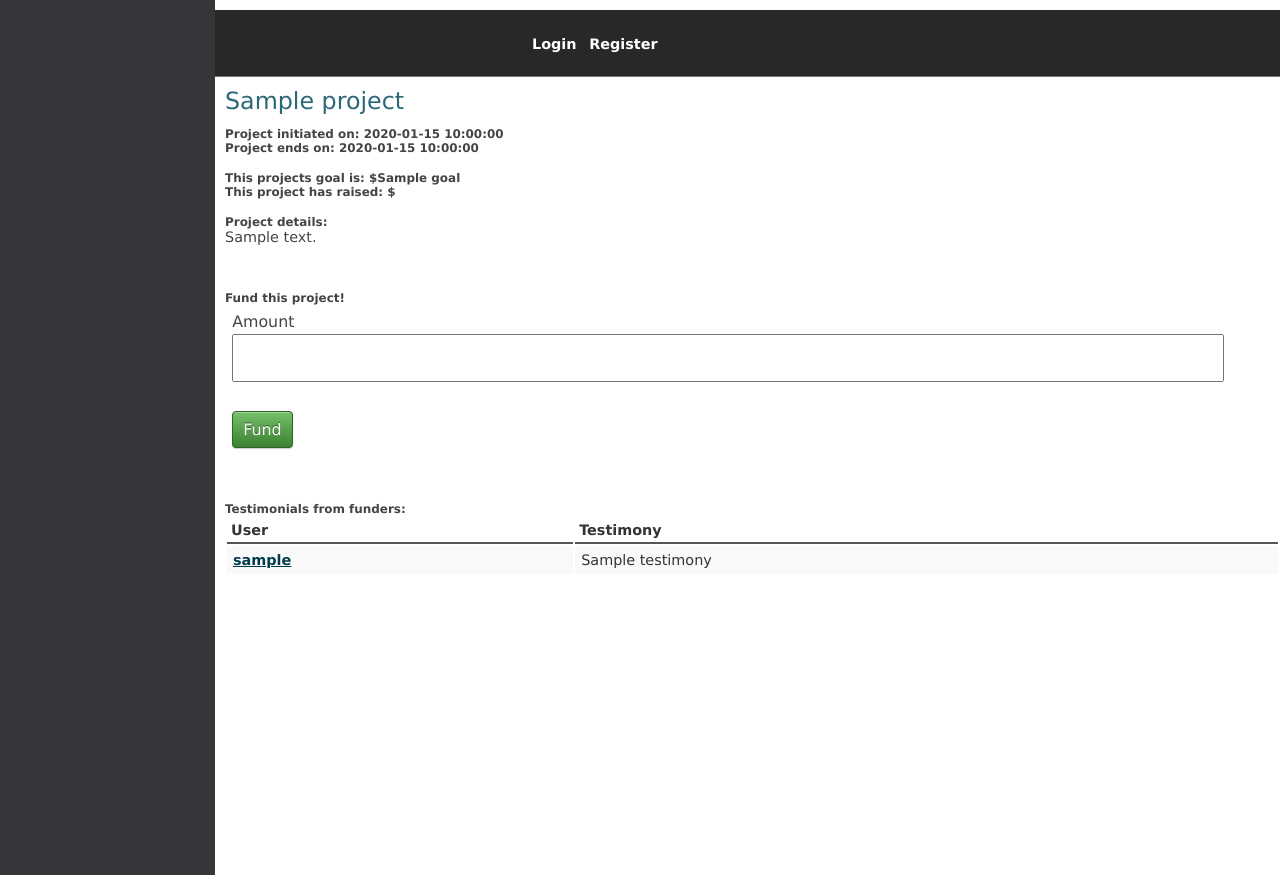
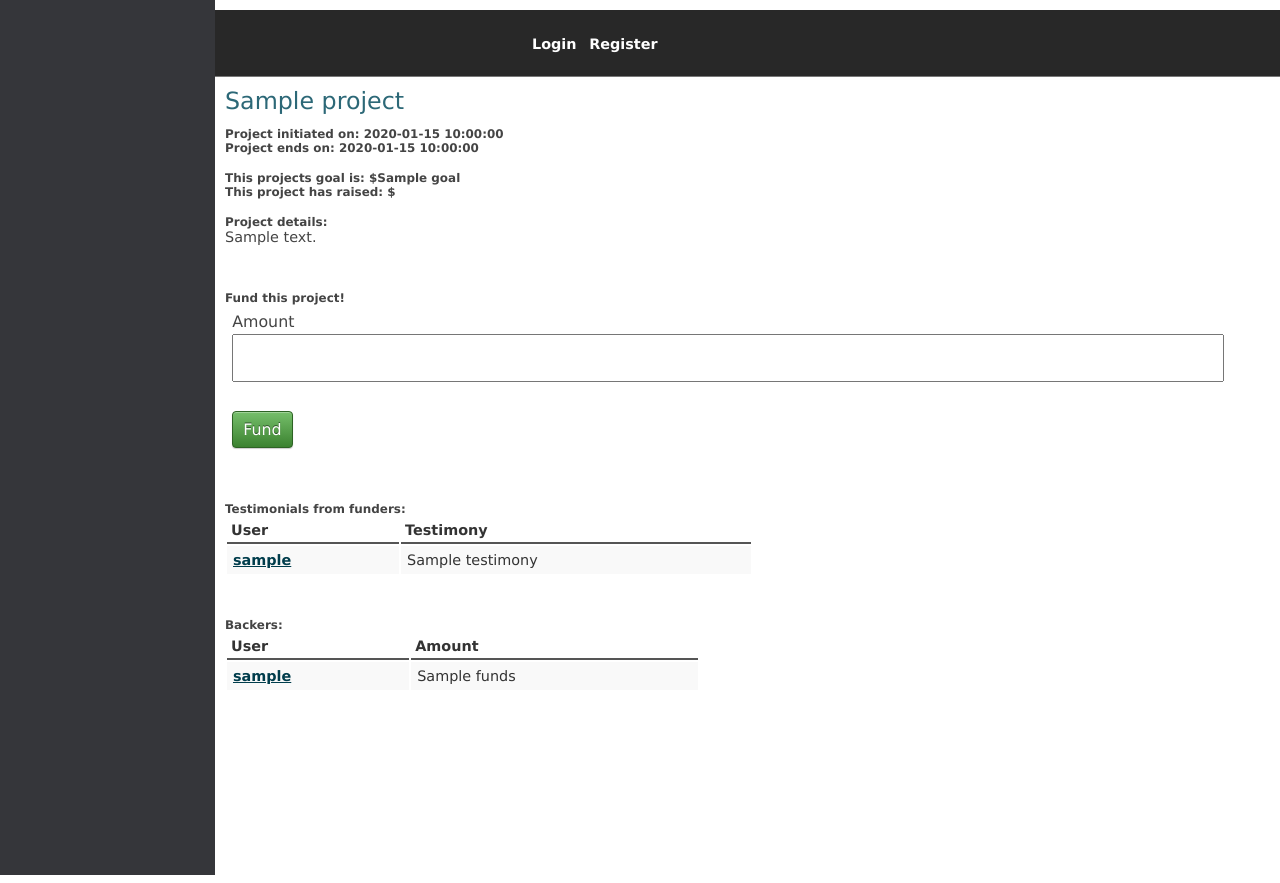
Before and after one commit to ohdoyoun/csc309-1, a CakePHP app: the page made by app/View/Projects/view.ctp in a window 1280 px wide. Shown: the top 883 px of the page. Run offline with PHP 8.4 and a stand-in for CakePHP, Linux system fonts and the light colour scheme; the template is opened without the code that fills it: most values are stand-ins (such as "Sample title", 1, 10 or a date in 2020); form fields are guessed from the names that the template uses; data that the repository does not hold is empty; some libraries are stand-ins or nearby versions.

Commit message:
Added backers to project page

```diff
--- a/app/Controller/ProjectsController.php
+++ b/app/Controller/ProjectsController.php
@@ -34,6 +34,8 @@
         }
 
         $this->set('testimonials', $this->Project->query('SELECT testimony, user_id, username FROM testimonials, users WHERE project_id=' . $id . ' and user_id=users.id;'));
+
+        $this->set('backers', $this->Project->query('SELECT u.username, t.funds, u.id FROM transactions as t, users as u WHERE t.user_id=u.id and t.project_id=' . $id . ';'));
 
         if (!empty($this->data)) {
             if (isset($this->data['Project']['fund'])) {
--- a/app/View/Projects/view.ctp
+++ b/app/View/Projects/view.ctp
@@ -27,7 +27,7 @@
 
     <?php if (sizeof($testimonials) > 0) { ?>
         <br><br><h5>Testimonials from funders:</h5>
-        <table>
+        <table style="width:50%;">
             <tr>
                 <th>User</th>
                 <th>Testimony</th>
@@ -40,6 +40,22 @@
             <?php endforeach; ?>
         </table>
     <?php } ?>
+
+    <?php if (sizeof($backers) > 0) { ?>
+        <br><br><h5>Backers:</h5>
+        <table style="width:45%;">
+            <tr>
+                <th>User</th>
+                <th>Amount</th>
+            </tr>
+            <?php foreach($backers as $backer): ?>
+            <tr>
+                <td><a href="/users/view/<?php echo $backer['u']['id']; ?>"><?php echo $backer['u']['username']; ?></a></td>
+                <td><?php echo $backer['t']['funds']; ?></td>
+            </tr>
+            <?php endforeach; ?>
+        </table>
+    <?php } ?>
 <?php } else {?>
     <h3>No such project exists!</h3>
 <?php }?>
```
